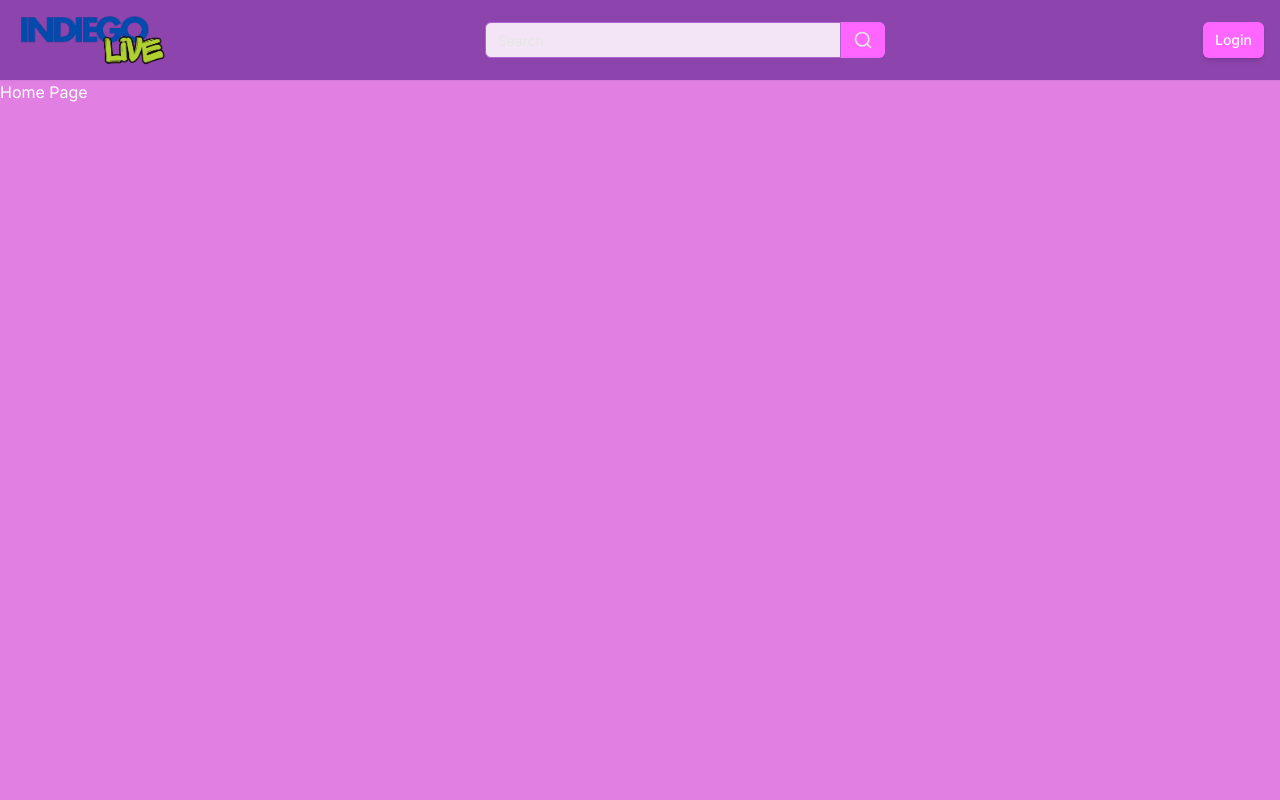
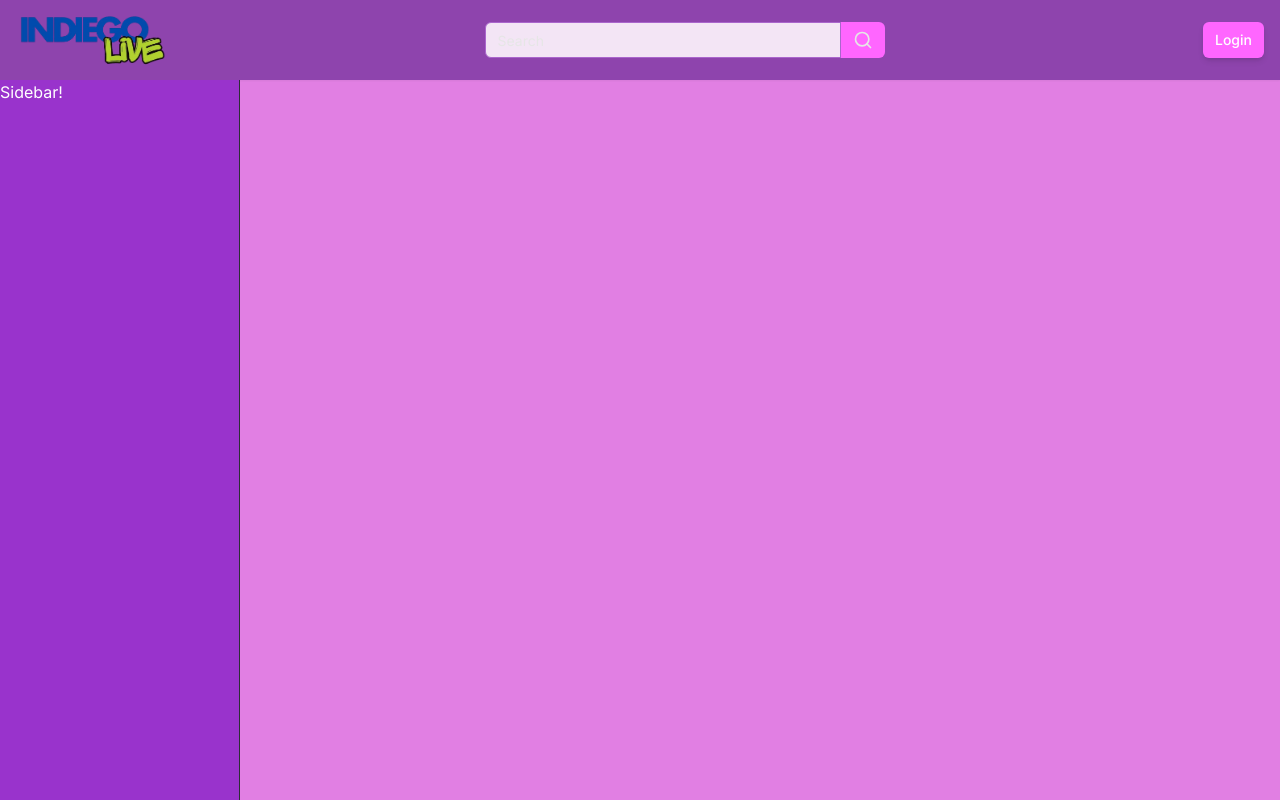
Before and after one commit to punarva10/IndieGo-Live, a Next.js app: page / in a window 1280 px wide. Built offline with nearby package versions, Linux system fonts and the light colour scheme; no server answers.

Commit message:
Added base sidebar component

```diff
--- a/package.json
+++ b/package.json
@@ -23,7 +23,8 @@
     "react-dom": "^18",
     "svix": "^1.30.0",
     "tailwind-merge": "^2.5.2",
-    "tailwindcss-animate": "^1.0.7"
+    "tailwindcss-animate": "^1.0.7",
+    "zustand": "^4.5.5"
   },
   "devDependencies": {
     "@types/node": "^20.16.1",
--- /dev/null
+++ b/src/app/(browse)/_components/sidebar/index.tsx
@@ -0,0 +1,6 @@
+import { Wrapper } from "./wrapper";
+
+export const Sidebar = () => {
+
+  return <Wrapper>Sidebar!</Wrapper>;
+};
--- /dev/null
+++ b/src/app/(browse)/_components/sidebar/wrapper.tsx
@@ -0,0 +1,7 @@
+type WrapperProps = {
+  children: React.ReactNode;
+};
+
+export const Wrapper = ({ children }: WrapperProps) => {
+  return <aside className="fixed left-0 flex flex-col w-60 h-full bg-background border-r border-[#2D2E35] z-50">{children}</aside>;
+};
--- a/src/app/(browse)/layout.tsx
+++ b/src/app/(browse)/layout.tsx
@@ -1,10 +1,14 @@
 import { NavBar } from "./_components/navbar";
+import { Sidebar } from "./_components/sidebar";
 
 const BrowseLayout = ({ children }: { children: React.ReactNode }) => {
   return (
     <>
       <NavBar />
-      <div className="h-full pt-20">{children}</div>
+      <div className="h-full pt-20">
+        <Sidebar />
+        {children}
+      </div>
     </>
   );
 };
--- a/src/app/globals.css
+++ b/src/app/globals.css
@@ -20,8 +20,10 @@ body,
 
 @layer base {
   :root {
-    --background: 280 60% 50%; /* Purple background */
+    --background: 280 60% 50%; /* Purple background for main content */
     --foreground: 0 0% 100%; /* White text */
+
+    --sidebar-background: 280 60% 40%; /* Darker purple for sidebar */
 
     --card: 280 60% 55%;
     --card-foreground: 0 0% 100%;
```
Also changed, not shown: 1 other file (tests, documents, lock files or other folders).
